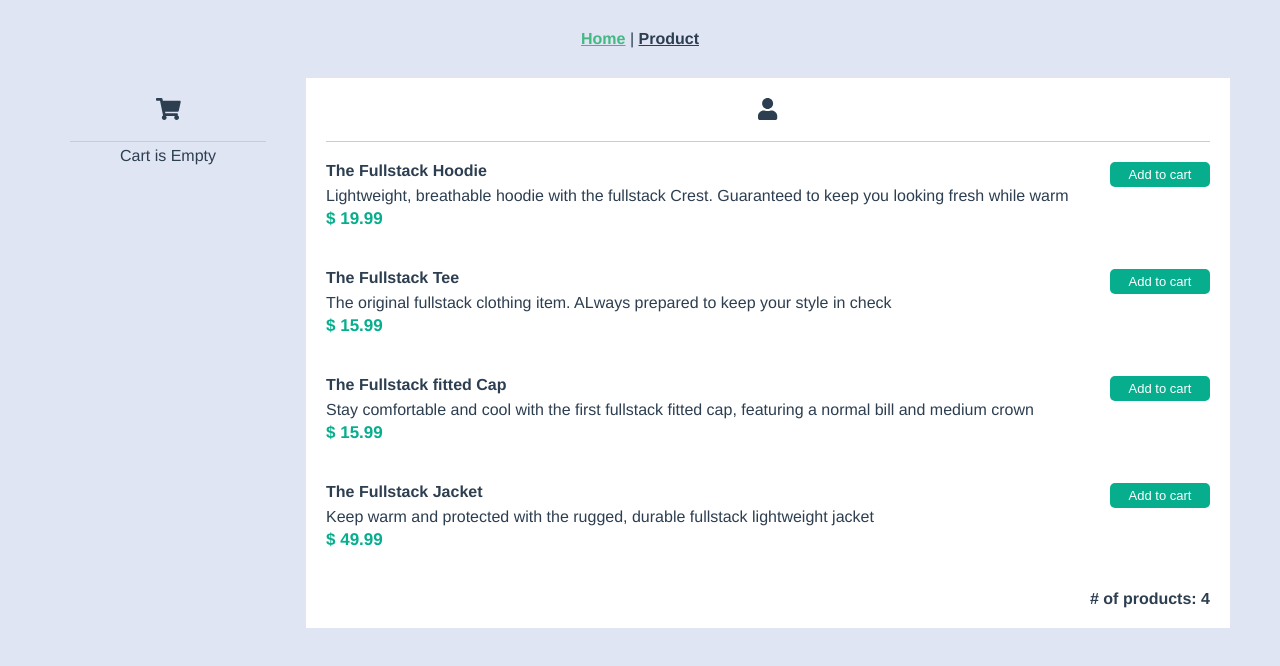
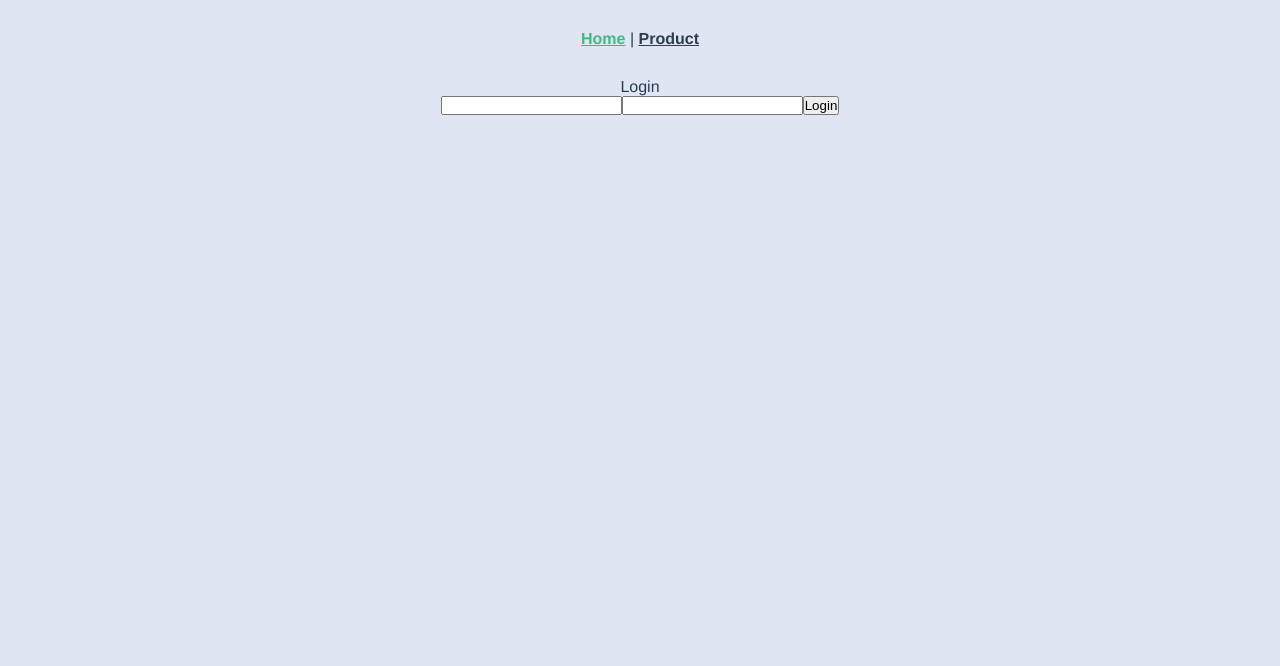
Before and after one commit to pragyaPS/cart-app, a Vue app: page / in a window 1280 px wide. Shown: the top 666 px of the page. Built offline with nearby package versions, Linux system fonts and the light colour scheme.

Commit message:
Adds firebase auth

```diff
--- a/package.json
+++ b/package.json
@@ -11,6 +11,7 @@
   "dependencies": {
     "@fortawesome/vue-fontawesome": "^3.0.0-4",
     "core-js": "^3.6.5",
+    "firebase": "^8.8.1",
     "vue": "^3.0.0",
     "vue-router": "^4.0.0-0",
     "vuex": "^4.0.0-0"
--- a/src/main.js
+++ b/src/main.js
@@ -5,6 +5,19 @@ import store from "./store";
 import { library } from "@fortawesome/fontawesome-svg-core";
 import { fas } from "@fortawesome/free-solid-svg-icons";
 import { FontAwesomeIcon } from "@fortawesome/vue-fontawesome";
+import firebase from "firebase";
+
+const firebaseConfig = {
+  apiKey: "AIzaSyAj6co3KYZIngl-rEcqPpSfLT-ikqnE-i8",
+  authDomain: "cart-app-auth.firebaseapp.com",
+  projectId: "cart-app-auth",
+  storageBucket: "cart-app-auth.appspot.com",
+  messagingSenderId: "912217227745",
+  appId: "1:912217227745:web:137395a6e786d390d612a0",
+  measurementId: "G-9W9T3B26RS",
+};
+// Initialize Firebase
+firebase.initializeApp(firebaseConfig);
 
 library.add(fas);
 createApp(App)
--- a/src/router/index.js
+++ b/src/router/index.js
@@ -1,11 +1,20 @@
 import { createRouter, createWebHashHistory } from "vue-router";
-import Home from "../views/Home.vue";
 
 const routes = [
   {
     path: "/",
+    name: "Login",
+    component: () => import("../views/Login.vue"),
+  },
+  {
+    path: "/register",
+    name: "Register",
+    component: () => import("../views/Register.vue"),
+  },
+  {
+    path: "/home",
     name: "Home",
-    component: Home,
+    component: () => import("../views/Home.vue"),
   },
   {
     path: "/product/:itemId",
--- /dev/null
+++ b/src/views/Login.vue
@@ -0,0 +1,19 @@
+<template lang="">
+    <div>
+        <p>Login</p>
+        <form>
+            <input   type="text"/>
+            <input  type="password"/>
+            <button type="submit">Login</button>
+        </form>
+
+    </div>
+</template>
+<script>
+export default {
+
+}
+</script>
+<style lang="">
+
+</style>
--- /dev/null
+++ b/src/views/Register.vue
@@ -0,0 +1,22 @@
+<template lang="">
+    <div>
+        <p>Register</p>
+        <form>
+            <input   type="text"/>
+            <input  type="password"/>
+            <button type="submit">Register</button>
+        </form>
+
+    </div>
+</template>
+<script>
+export default {
+    setup(){
+
+    }
+
+}
+</script>
+<style lang="">
+
+</style>
```
Also changed, not shown: 1 other file (tests, documents, lock files or other folders).
